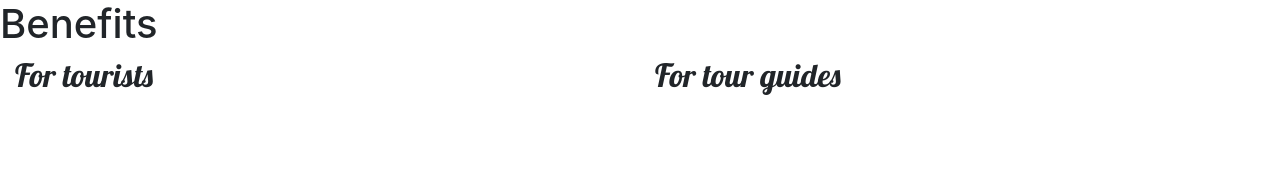
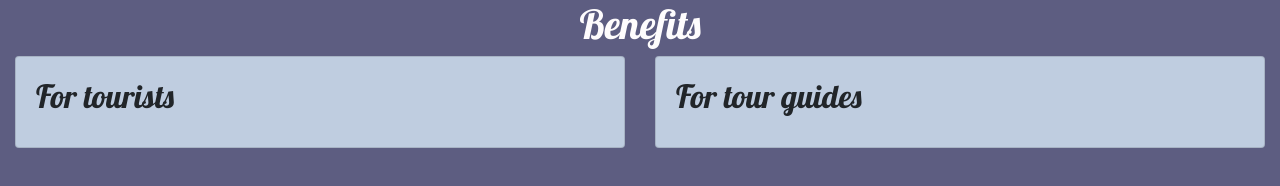
Before and after one commit to Protectour/Protectour, a plain HTML site: page index.html in a window 1280 px wide. Drawn offline with nearby package versions, Linux system fonts and the light colour scheme.

Commit message:
add cards to hold benefits lists

```diff
--- a/assets/css/style.css
+++ b/assets/css/style.css
@@ -1,13 +1,36 @@
 @import url('https://fonts.googleapis.com/css2?family=Barlow&family=Lobster&display=swap');
+
+* {
+    margin: 0;
+    padding: 0;
+}
+
+body {
+    background-color: #5D5D81
+}
+
+.section-heading {
+    font-family: 'Lobster', cursive;
+    color: #FEFCFD;
+    text-align: center;
+}
 
 .heading {
     font-family: 'Lobster', cursive;
 }
 
+/* Benefits Section */
+
+.benefits {
+    background-color: #BFCDE0;
+}
+
 .tourist-benefits {
     display: none;
+    list-style-position: inside;
 }
 
 .tourguide-benefits {
     display: none;
+    list-style-position: inside;
 }
--- a/index.html
+++ b/index.html
@@ -12,19 +12,25 @@
 </head>
 
 <body>
-	<h1>Benefits</h1>
+	<h1 class="section-heading">Benefits</h1>
 	<div class="container-fluid">
 		<div class="row">
-			<div class="col-12 col-md-6 benefits">
-				<h2 id="tourist-benefits-heading" class="heading">For tourists</h2>
+			<div class="col-12 col-md-6">
+				<div class="card benefits">
+					<div class="card-body tourist">
+						<h2 class="heading card-title">For tourists</h2>
 						<ul class="tourist-benefits">
 							<li>See the world from the comfort and safety of home</li>
 							<li>Approved and rated guides</li>
 							<li>Item 3</li>
 						</ul>
 					</div>
+				</div>
+			</div>
 			<div class="col-12 col-md-6">
-				<h2 id="tourguide-benefits-heading" class="heading">For tour guides</h2>
+				<div class="card benefits">
+					<div class="card-body tourguide">
+						<h2 class="heading card-title">For tour guides</h2>
 						<ul class="tourguide-benefits">
 							<li>Protect your income</li>
 							<li>Stay safe while carrying out tours</li>
@@ -33,15 +39,17 @@
 					</div>
 				</div>
 			</div>
+		</div>
+	</div>
 	<script src="https://cdnjs.cloudflare.com/ajax/libs/jquery/3.5.1/jquery.min.js"></script>
 	<script src="https://cdnjs.cloudflare.com/ajax/libs/popper.js/1.16.1/umd/popper.min.js"></script>
 	<script src="https://cdnjs.cloudflare.com/ajax/libs/twitter-bootstrap/4.5.0/js/bootstrap.min.js"></script>
 	<script>
 		$(document).ready(function() {
-            $("#tourist-benefits-heading").click(function() {
+            $(".tourist").click(function() {
                 $(".tourist-benefits").slideToggle();
             });
-            $("#tourguide-benefits-heading").click(function() {
+            $(".tourguide").click(function() {
                 $(".tourguide-benefits").slideToggle();
             });
         });
```
Lines whose indentation alone changed are shown as unchanged.
